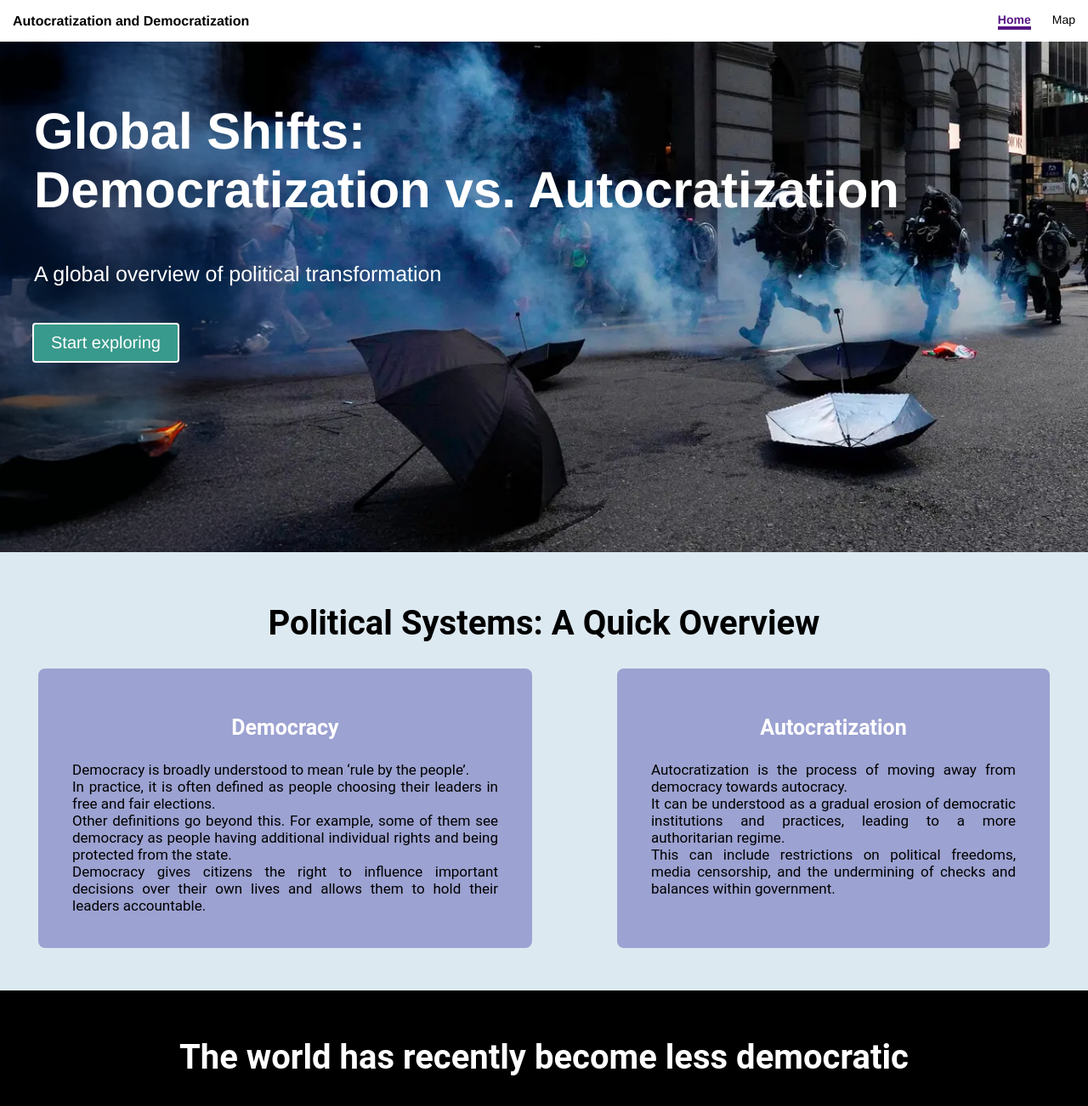
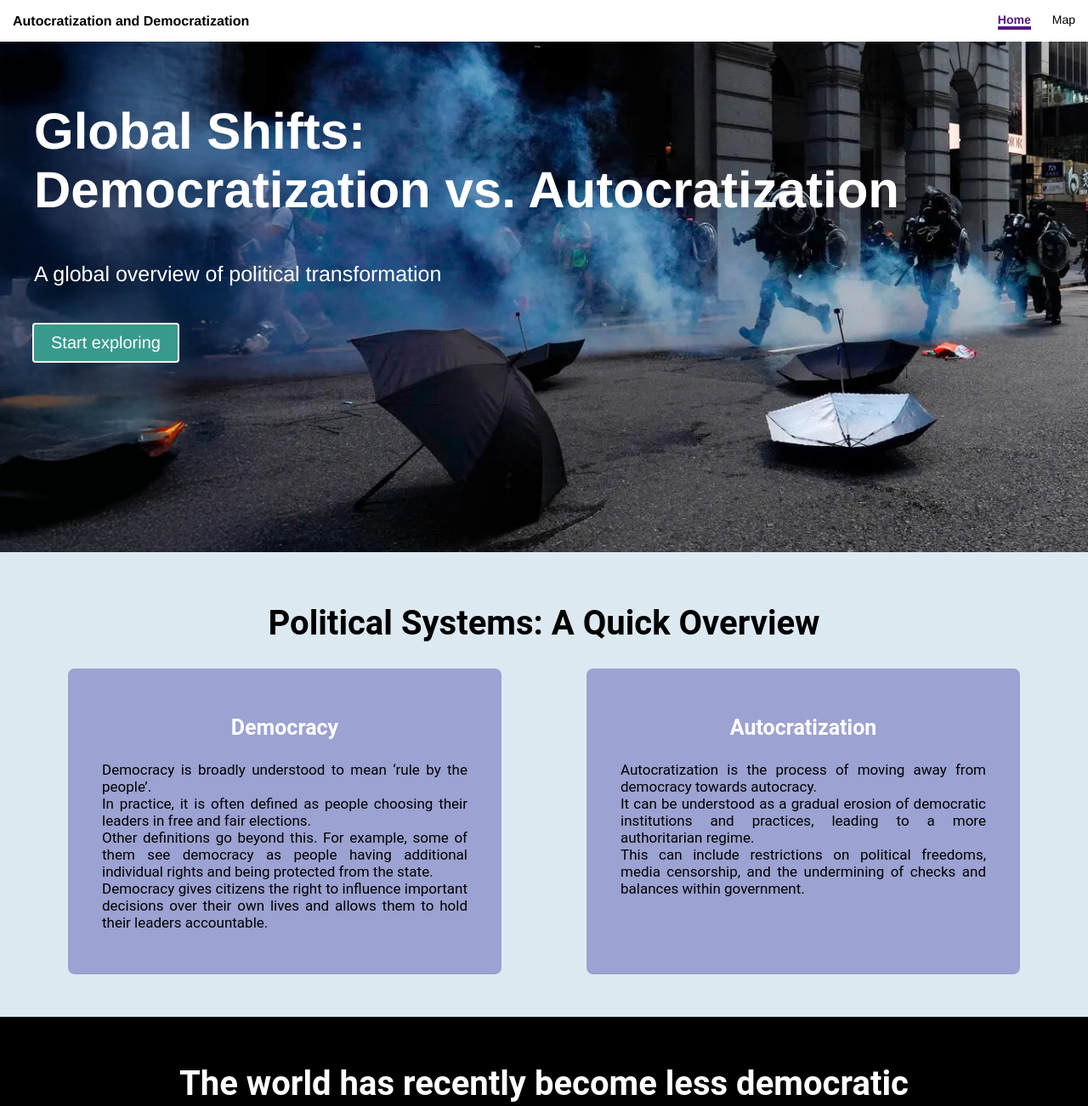
Before and after one commit to leslybautista/web_map_A1, a plain HTML site: page index.html in a window 1280 px wide. Shown: the top 1302 px of the page at 85% size. Drawn offline with Linux system fonts and the light colour scheme.

Commit message:
edit box

```diff
--- a/css/styles.css
+++ b/css/styles.css
@@ -136,6 +136,8 @@ header{
   border-radius: 8px;
   margin: 0px 25px 20px 25px;
   padding: 30px;
+  width: 450px; /* Set a fixed width */
+  height: 300px; /* Set a fixed height */
 }
 
 .home .box h3 {
```
